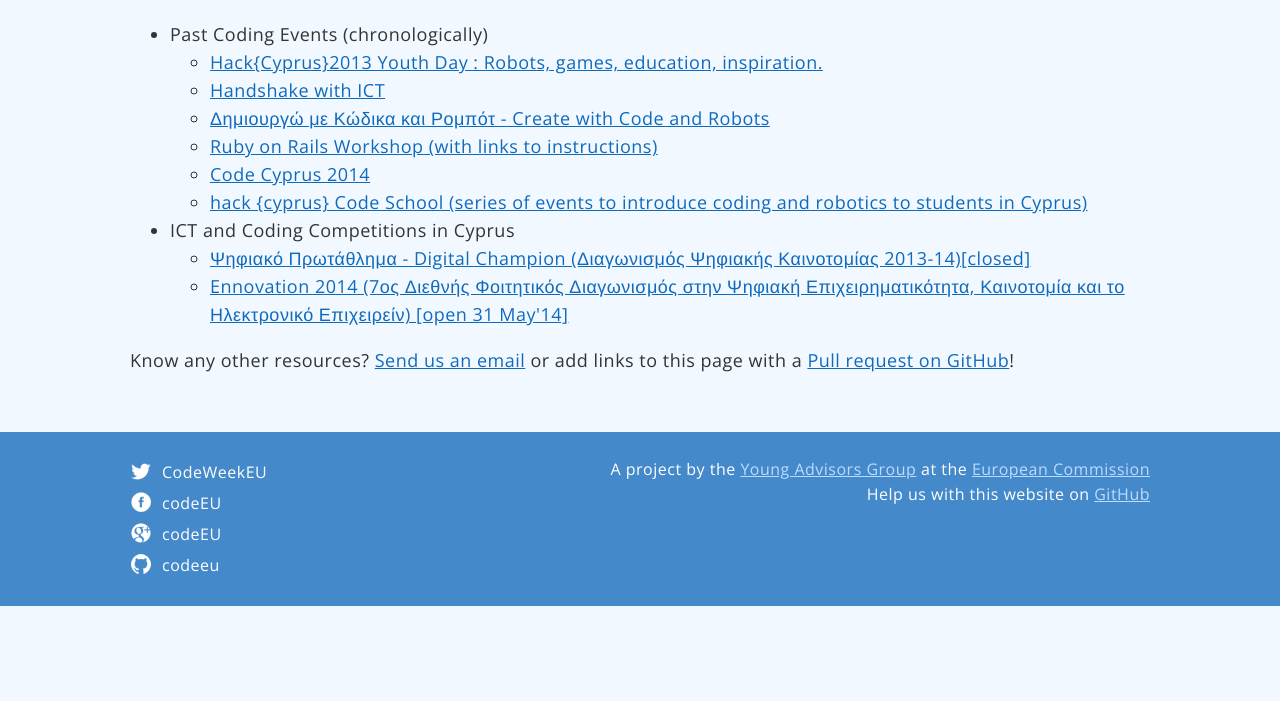
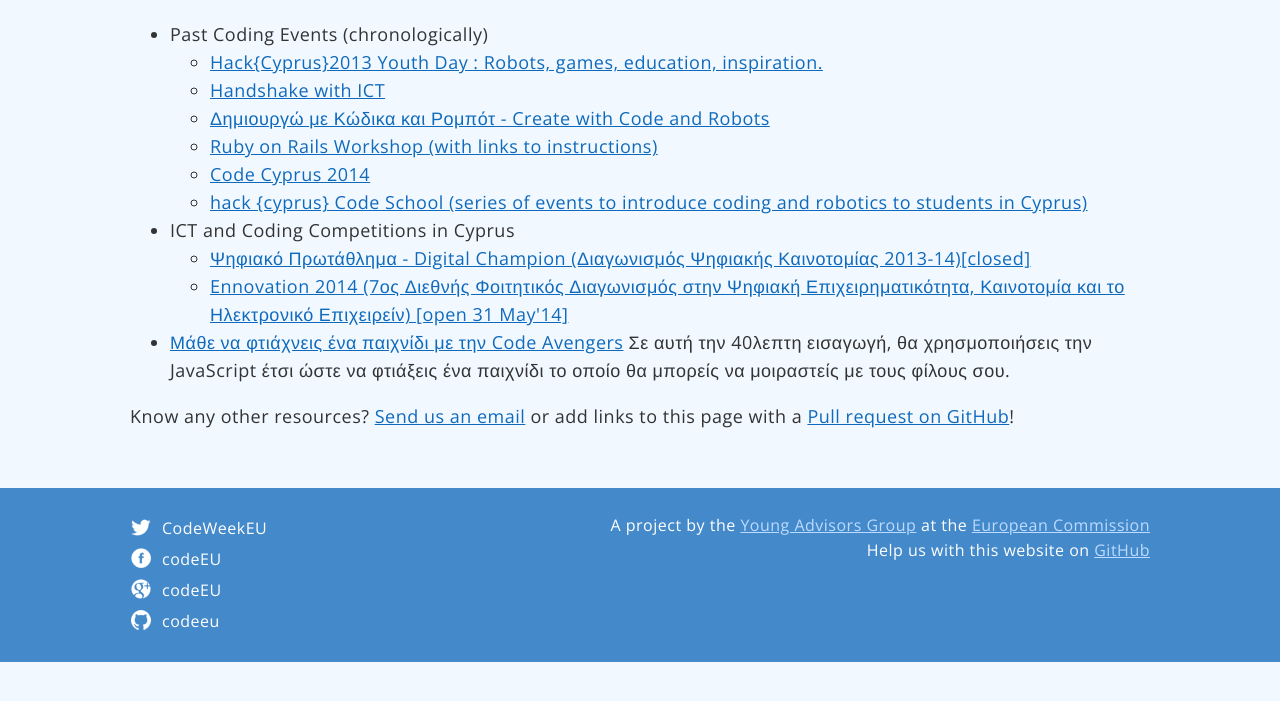
Before and after one commit to codeeu/codeeu.github.io, a Jekyll site: the page built from resources/cyprus/index.html, in a window 1280 px wide, cut to the strip 167-868 px from the top of the page. Built offline with Jekyll 4.4.1, drawn with Linux system fonts in a browser that asks for light colours; nearby versions of some CDN libraries; Markdown is read by kramdown in place of the engine named in the settings.

Commit message:
Added link to Code Avengers resources

```diff
--- a/resources/cyprus/index.html
+++ b/resources/cyprus/index.html
@@ -20,6 +20,7 @@
    	  <li><a href="http://www.ennovation.gr/">Ennovation 2014 (7ος Διεθνής Φοιτητικός Διαγωνισμός στην Ψηφιακή Επιχειρηματικότητα, Καινοτομία και το Ηλεκτρονικό Επιχειρείν) [open 31 May'14]</a></li>
     </ul>
   </li>
+  <li><a href="http://www.codeavengers.com/javascript/17?l=el">Μάθε να φτιάχνεις ένα παιχνίδι με την Code Avengers</a> Σε αυτή την 40λεπτη εισαγωγή, θα χρησμοποιήσεις την JavaScript έτσι ώστε να φτιάξεις ένα παιχνίδι το οποίο θα μπορείς να μοιραστείς με τους φίλους σου.</li>
 </ul>
 
   <p>Know any other resources? <a href="mailto:{{site.contact.email}}">Send us an email</a> or add links to this page with a <a href="https://github.com/codeeu/codeeu.github.io">Pull request on GitHub</a>!</p>
```
